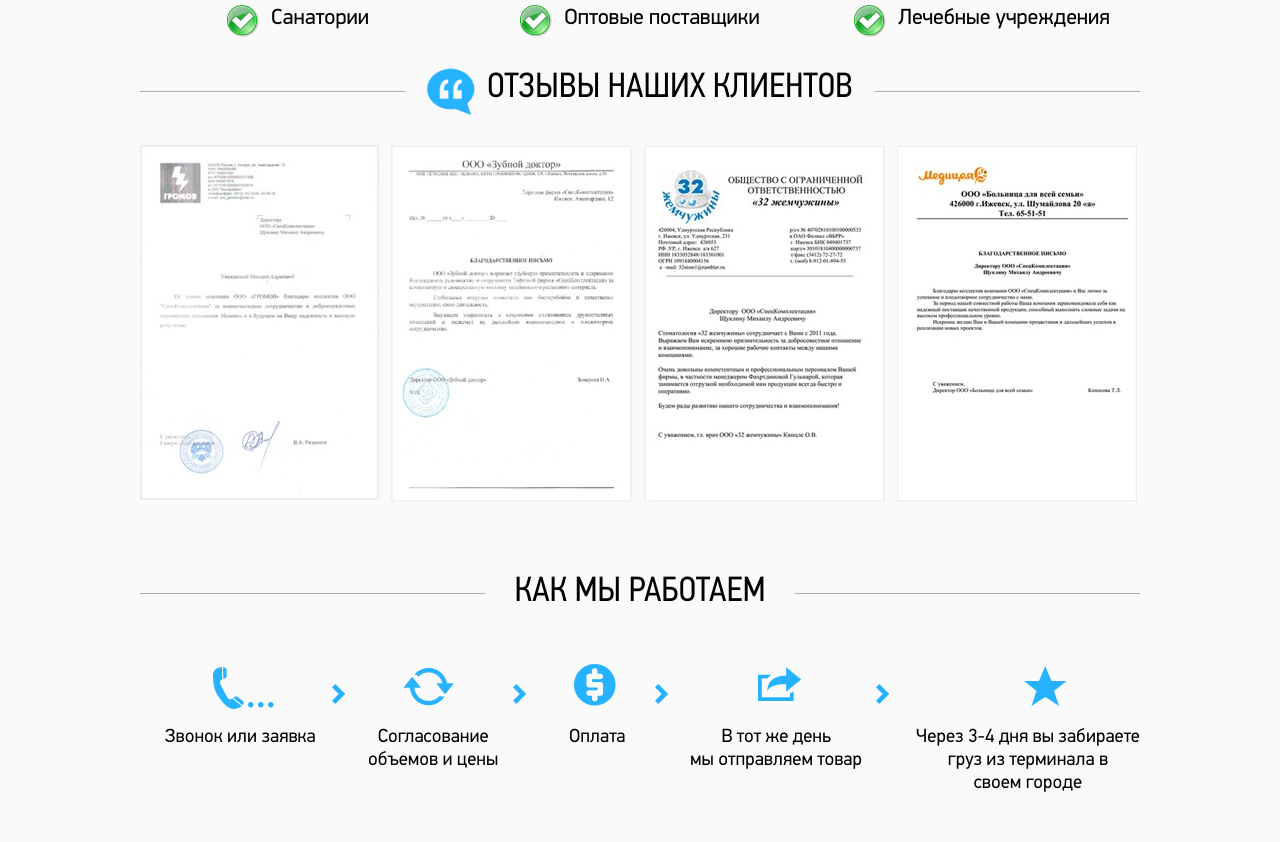
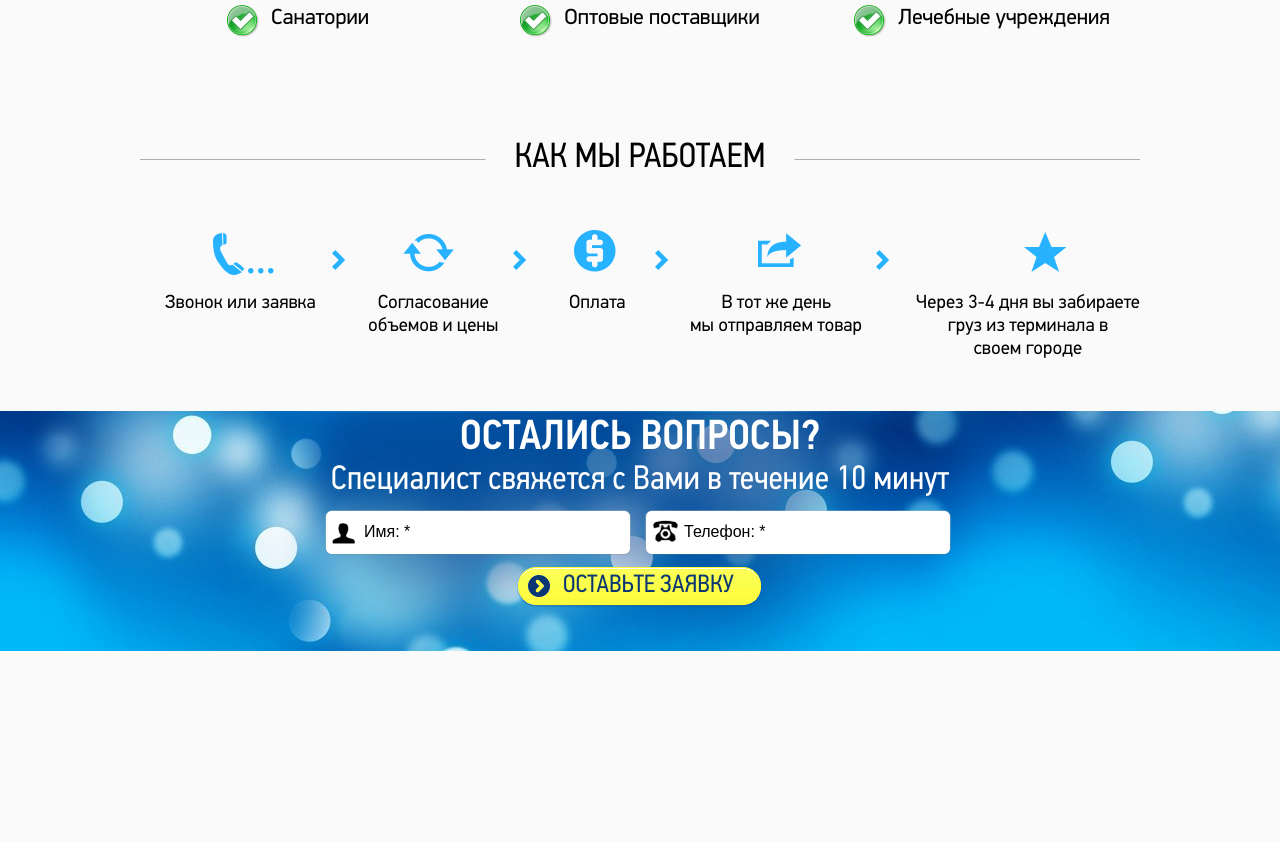
Before and after one commit to NutellaMur/NutellaMur.github.io, a plain HTML site: page index.htm in a window 1280 px wide. Shown: the part 3773-4615 px from the top of the page. After the commit the page ends 4424 px from the top, so only its background shows below. Drawn offline with Linux system fonts and the light colour scheme.

Commit message:
Update index htm - 2

```diff
--- a/index.htm
+++ b/index.htm
@@ -489,13 +489,13 @@
 <!-- </production> -->
 
 <!-- <rewievs> -->
-<div id="rewievs">
+<!-- <div id="rewievs">
 <div class="title"><div>Отзывы наших клиентов</div></div>
 <a href="http://bahily777.ru/review/1.png" onclick="return hs.expand(this)"><img src="./index_files/rewiev1.jpg" alt=""></a>
 <a href="http://bahily777.ru/review/2.png" onclick="return hs.expand(this)"><img src="./index_files/rewiev2.jpg" alt=""></a>
 <a href="http://bahily777.ru/review/3.png" onclick="return hs.expand(this)"><img src="./index_files/rewiev3.jpg" alt=""></a>
 <a href="http://bahily777.ru/review/4.png" onclick="return hs.expand(this)"><img src="./index_files/rewiev4.jpg" id="last" alt=""></a>
-</div>
+</div> -->
 <!-- </rewievs> -->
 
 <!-- <how_work> -->
```
